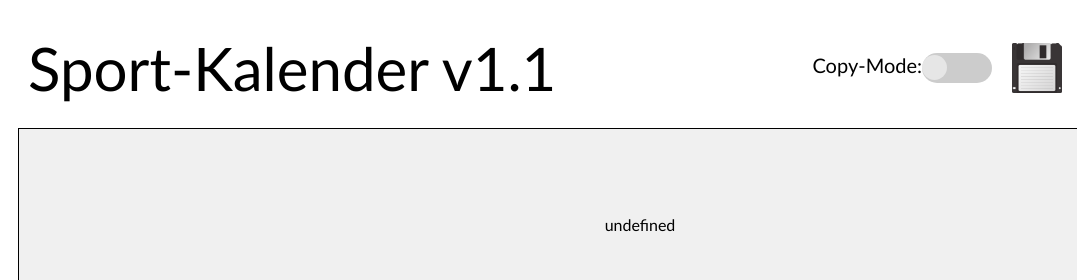
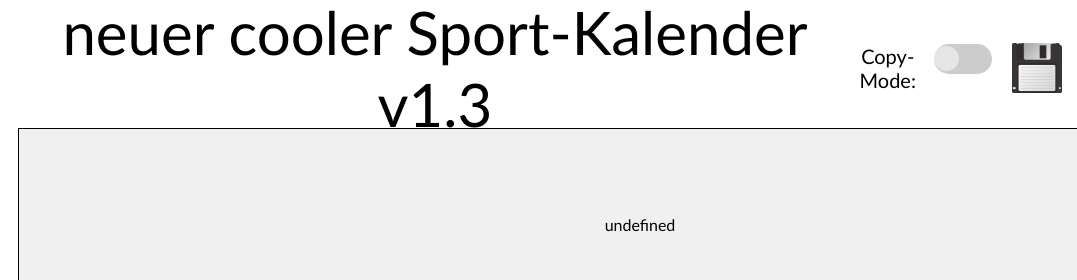
Before and after one commit to Nik2890/NB, a plain HTML site: page index.html in a window 1280 px wide. Shown: the top 280 px of the page, 0-1077 px from the left. Drawn offline with Linux system fonts and the light colour scheme.

Commit message:
neue version mit header

```diff
--- a/index.html
+++ b/index.html
@@ -378,7 +378,7 @@
 <body>
     <!-----------------  HEADER ----------------------->
     <div class="Header1">
-        <div>Sport-Kalender v1.1 </div>
+        <div>neuer cooler Sport-Kalender v1.3 </div>
 
         <div class="Menu">
             <div>
```
